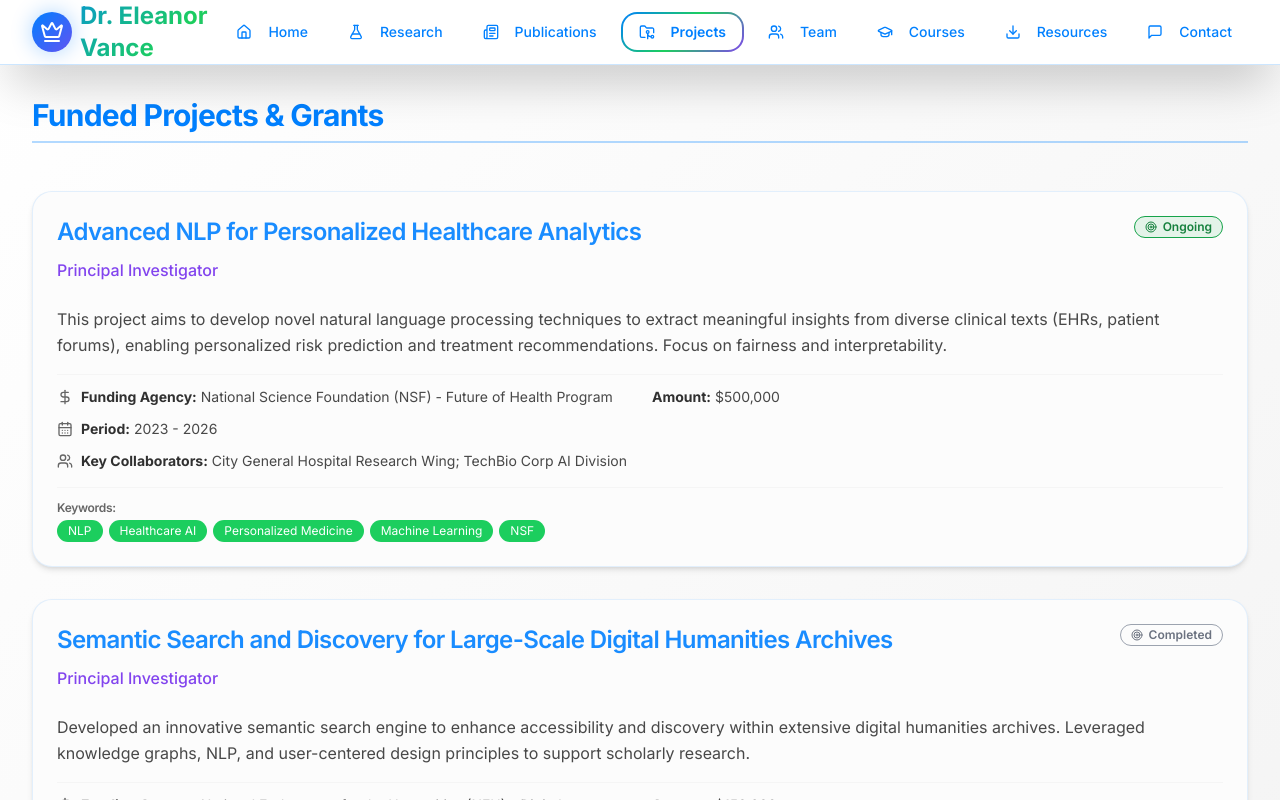
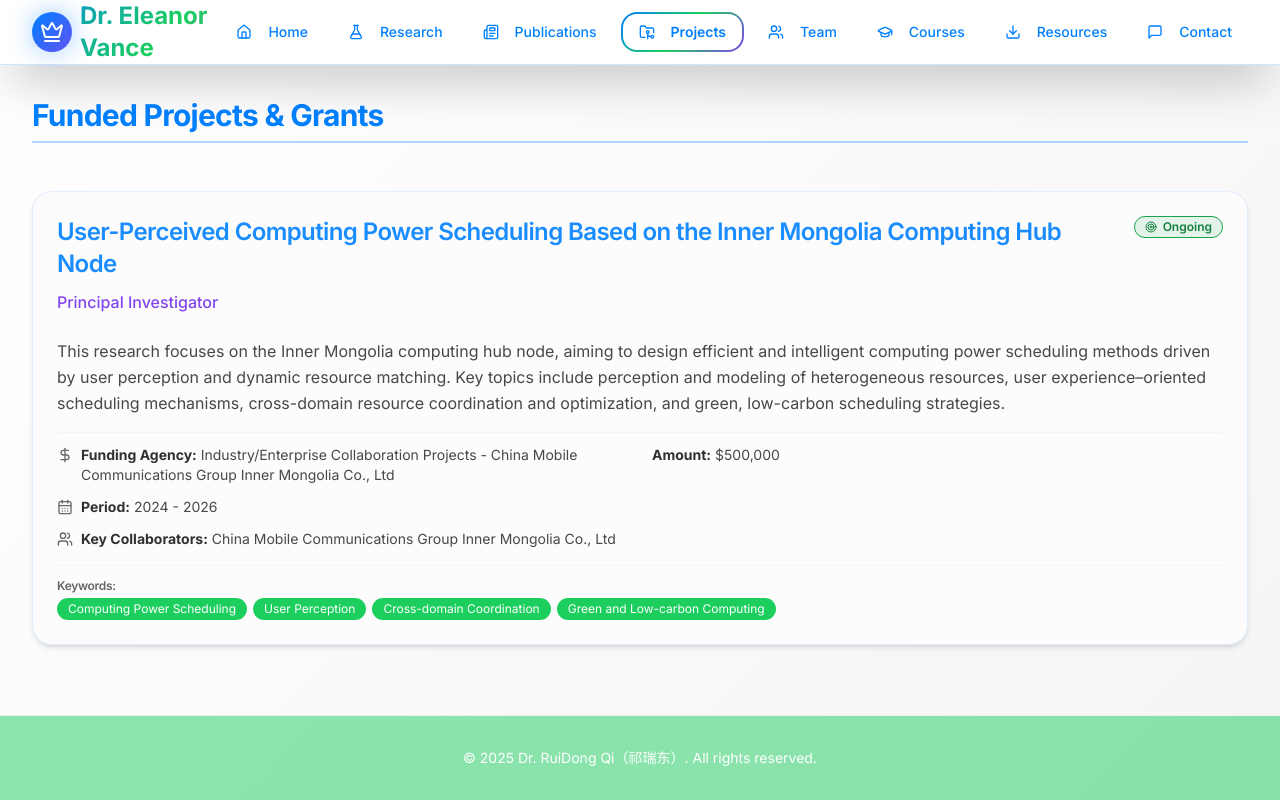
Before and after one commit to chairmanrdq/chairmanrdq.github.io, a Next.js app: page /projects in a window 1280 px wide. Shown: the top 800 px of the page. Built offline with nearby package versions, Linux system fonts and the light colour scheme.

Commit message:
Update page.tsx

```diff
--- a/src/app/projects/page.tsx
+++ b/src/app/projects/page.tsx
@@ -8,24 +8,24 @@ import { cn } from "@/lib/utils";
 
 export const metadata: Metadata = {
   title: 'Projects & Grants',
-  description: 'Overview of funded research projects and grants led by Dr. Eleanor Vance.', // Replace
+  description: 'Overview of funded research projects and grants led by Dr. RuiDong Qi（祁瑞东）.', // Replace
 };
 
 // Mock Data - Replace with actual data
 const projectsData = [
   {
     id: "proj1",
-    title: "Advanced NLP for Personalized Healthcare Analytics",
+    title: "User-Perceived Computing Power Scheduling Based on the Inner Mongolia Computing Hub Node",
     role: "Principal Investigator",
-    fundingAgency: "National Science Foundation (NSF) - Future of Health Program",
-    period: "2023 - 2026",
+    fundingAgency: "Industry/Enterprise Collaboration Projects - China Mobile Communications Group Inner Mongolia Co., Ltd",
+    period: "2024 - 2026",
     amount: "$500,000",
-    description: "This project aims to develop novel natural language processing techniques to extract meaningful insights from diverse clinical texts (EHRs, patient forums), enabling personalized risk prediction and treatment recommendations. Focus on fairness and interpretability.",
-    collaborators: ["City General Hospital Research Wing", "TechBio Corp AI Division"],
+    description: "This research focuses on the Inner Mongolia computing hub node, aiming to design efficient and intelligent computing power scheduling methods driven by user perception and dynamic resource matching. Key topics include perception and modeling of heterogeneous resources, user experience–oriented scheduling mechanisms, cross-domain resource coordination and optimization, and green, low-carbon scheduling strategies.",
+    collaborators: ["China Mobile Communications Group Inner Mongolia Co., Ltd"],
     status: "Ongoing",
-    keywords: ["NLP", "Healthcare AI", "Personalized Medicine", "Machine Learning", "NSF"]
+    keywords: ["Computing Power Scheduling", "User Perception", "Cross-domain Coordination", "Green and Low-carbon Computing"]
   },
-  {
+  /*{
     id: "proj2",
     title: "A Comprehensive Ethical AI Framework for Language Technologies",
     role: "Co-Principal Investigator",
@@ -48,7 +48,7 @@ const projectsData = [
     collaborators: ["The Grand National Library - Digital Collections", "Digital Archive Heritage Initiative"],
     status: "Completed",
     keywords: ["Semantic Search", "Digital Humanities", "Knowledge Graphs", "NLP", "NEH"]
-  },
+  },*/
 ];
 
 export default function ProjectsPage() {
```
